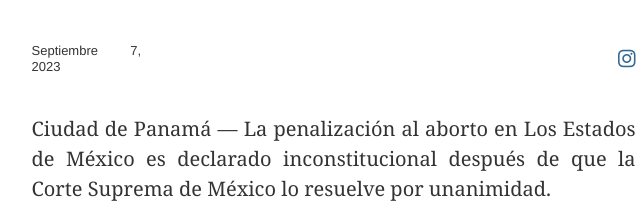
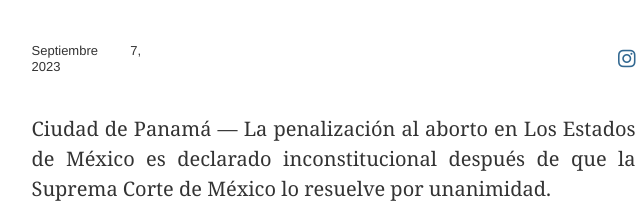
Before and after one commit to SrLordGrim/PrensaNacionalPa, a plain HTML site: page secciones/mundo/legalizacionabortomx.html in a window 1280 px wide. Shown: the part 1263-1484 px from the top of the page, 336-976 px from the left. Drawn offline with nearby package versions, Linux system fonts and the light colour scheme; a script that the page names is missing.

Commit message:
Update legalizacionabortomx.html

```diff
--- a/secciones/mundo/legalizacionabortomx.html
+++ b/secciones/mundo/legalizacionabortomx.html
@@ -123,7 +123,7 @@
 
             <div>
               <p>
-          Ciudad de Panamá — La penalización al aborto en Los Estados de México es declarado inconstitucional después de que la Corte Suprema de México lo resuelve por unanimidad.
+          Ciudad de Panamá — La penalización al aborto en Los Estados de México es declarado inconstitucional después de que la Suprema Corte de México lo resuelve por unanimidad.
               </p>
               <p>
                 "La Primera Sala de #LaCorte resolvió que es inconstitucional el sistema jurídico que penaliza el aborto en el Código Penal Federal, ya que viola los derechos humanos de las mujeres y personas con capacidad de gestar.", público la Suprema Corte en el 6 de septiembre en la red social X.
```
